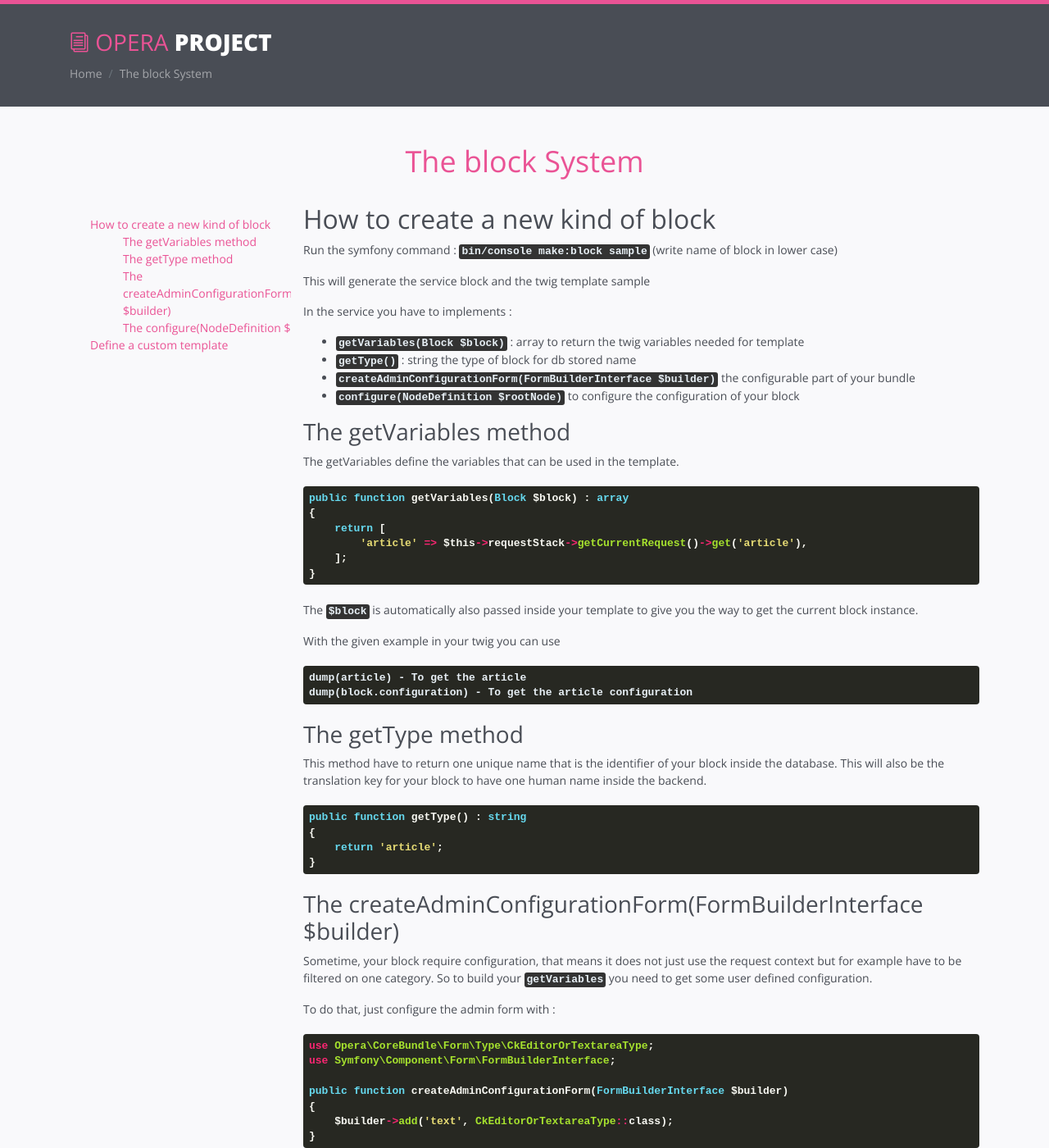
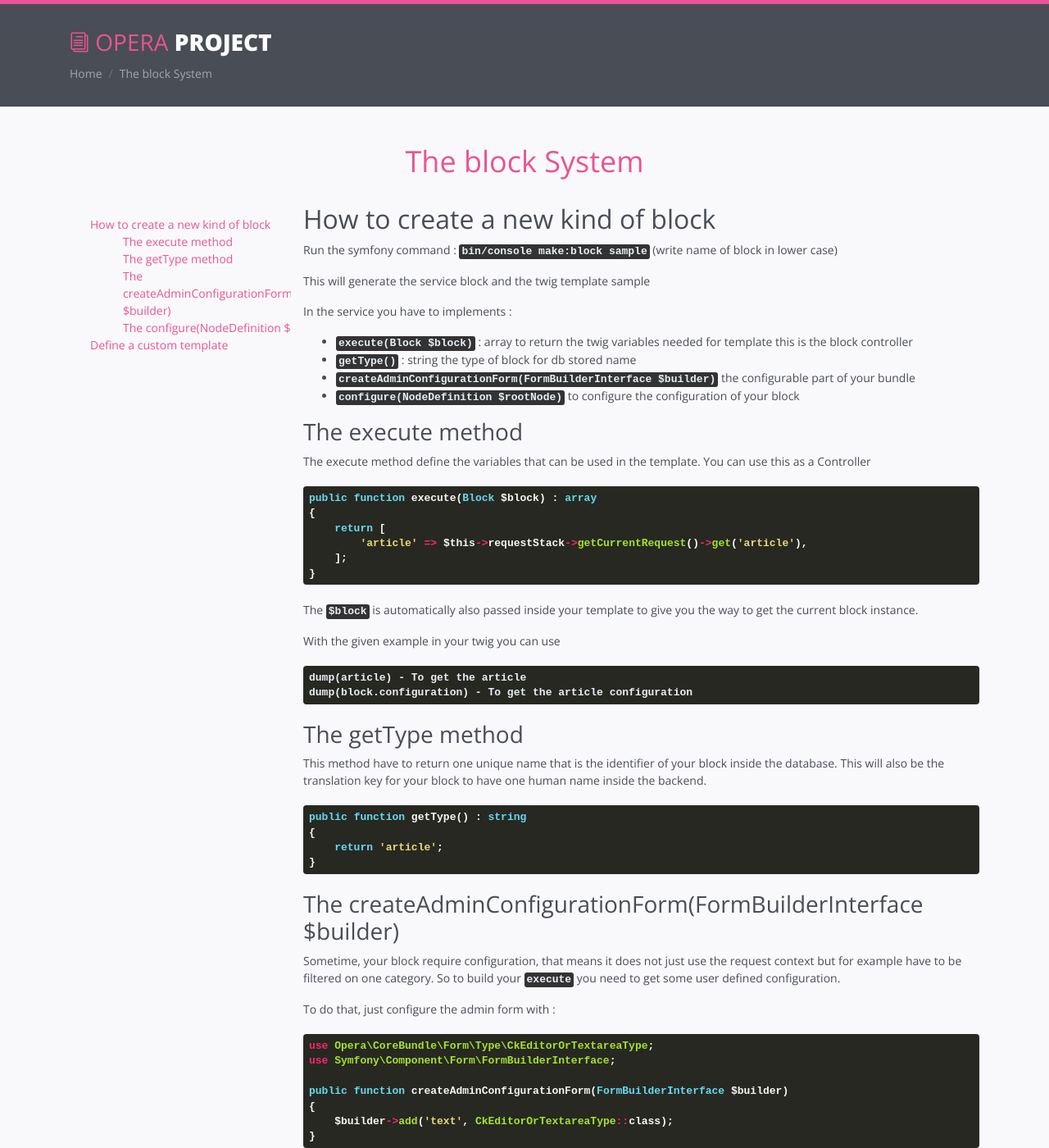
Before and after one commit to opera-project/opera-project.github.io, a Jekyll site: the page built from blocks.md, in a window 1280 px wide and 1400 px high. Shown: the whole window at 82% size. Built offline with Jekyll 4.4.1, drawn with Linux system fonts in a browser that asks for light colours; nearby versions of some CDN libraries.

Commit message:
Replace getVariables by execute for friendly understand

`````diff
--- a/blocks.md
+++ b/blocks.md
@@ -16,18 +16,18 @@ This will generate the service block and the twig template sample
 
 In the service you have to implements :
 
-- `getVariables(Block $block)` : array to return the twig variables needed for template
+- `execute(Block $block)` : array to return the twig variables needed for template this is the block controller
 - `getType()` : string the type of block for db stored name
 - `createAdminConfigurationForm(FormBuilderInterface $builder)` the configurable part of your bundle
 - `configure(NodeDefinition $rootNode)` to configure the configuration of your block
 
 
-### The getVariables method
+### The execute method
 
-The getVariables define the variables that can be used in the template.
+The execute method define the variables that can be used in the template. You can use this as a Controller
 
 ```` php
-public function getVariables(Block $block) : array
+public function execute(Block $block) : array
 {
     return [
         'article' => $this->requestStack->getCurrentRequest()->get('article'),
@@ -58,7 +58,7 @@ public function getType() : string
 
 ### The createAdminConfigurationForm(FormBuilderInterface $builder)
 
-Sometime, your block require configuration, that means it does not just use the request context but for example have to be filtered on one category. So to build your `getVariables` you need to get some user defined configuration.
+Sometime, your block require configuration, that means it does not just use the request context but for example have to be filtered on one category. So to build your `execute` you need to get some user defined configuration.
 
 To do that, just configure the admin form with :
 
`````
